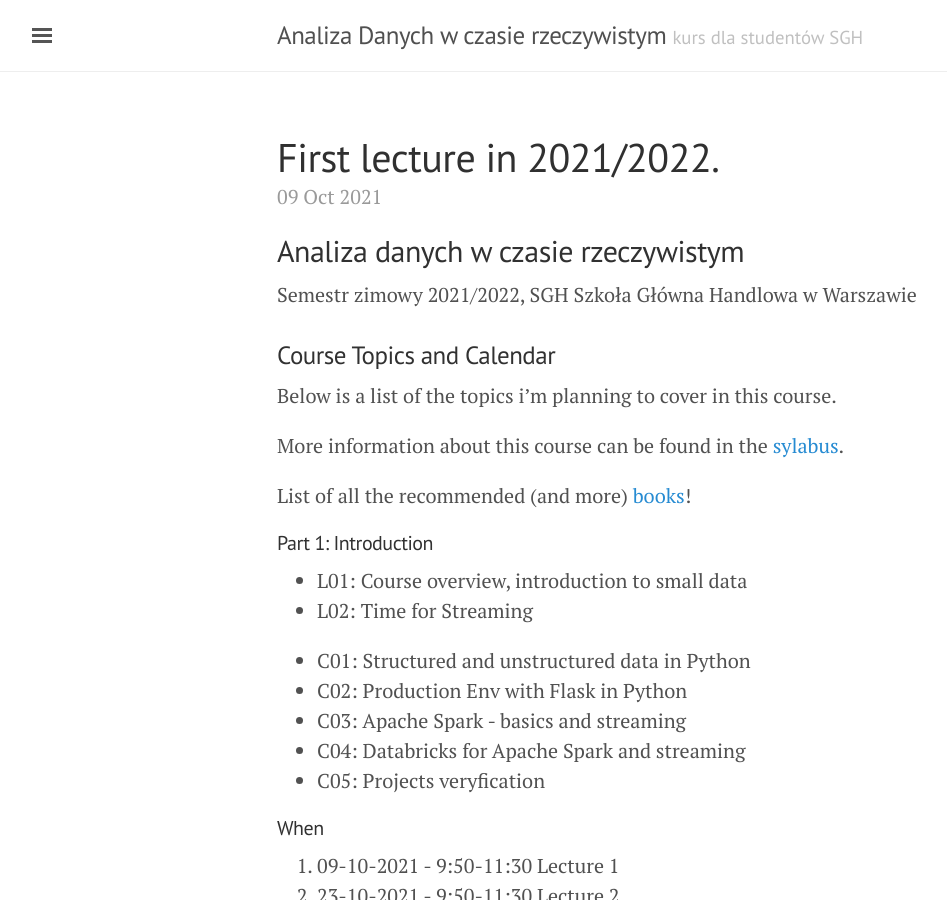
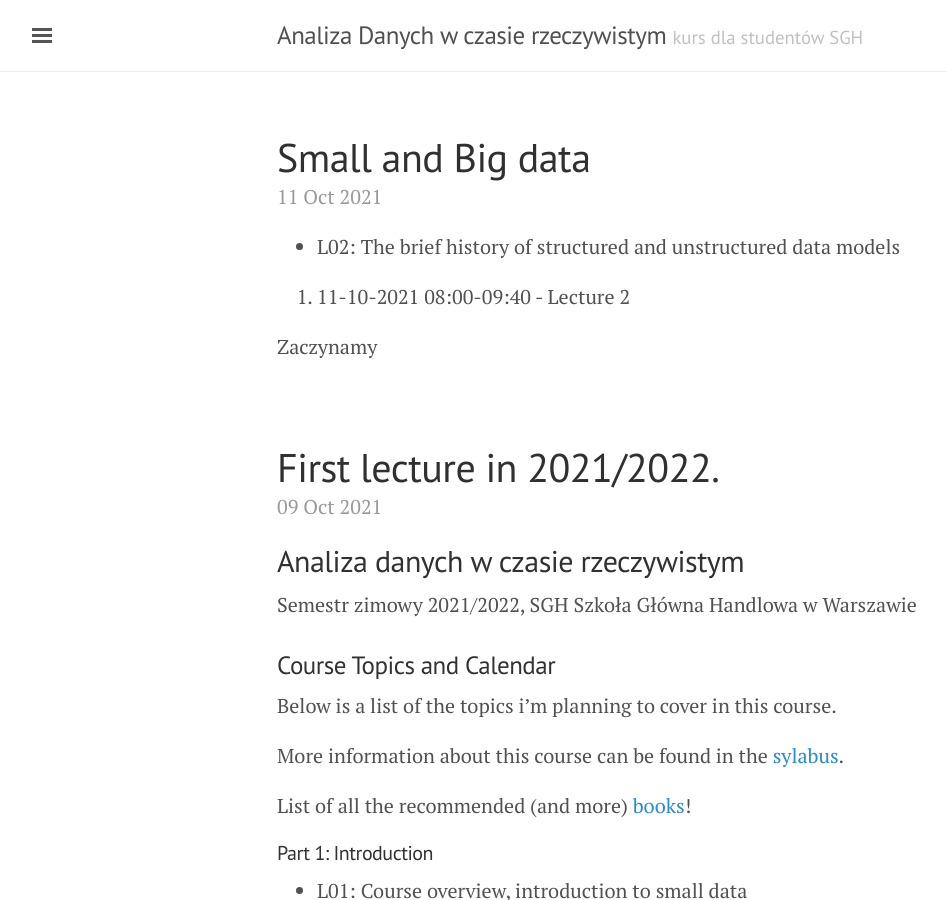
Before and after one commit to sebkaz-teaching/RealTime, a Jekyll site: the page built from index.html, in a window 1280 px wide and 900 px high. Shown: the whole window, without its empty margins (3-950 px from the left). Built offline with Jekyll 4.4.1, drawn with Linux system fonts in a browser that asks for light colours; the list of posts is cut into pages by our own code.

Commit message:
2021/22 first lectures

```diff
--- /dev/null
+++ b/_posts/2021-10-11-small_data.md
@@ -0,0 +1,9 @@
+---
+layout: post
+title: Small and Big data
+---
+- L02: The brief history of structured and unstructured data models
+
+2. 11-10-2021 08:00-09:40 - Lecture 2
+
+Zaczynamy
```
Also changed, not shown: _posts/2021-10-04-Intro.md (+1 -1 lines).
